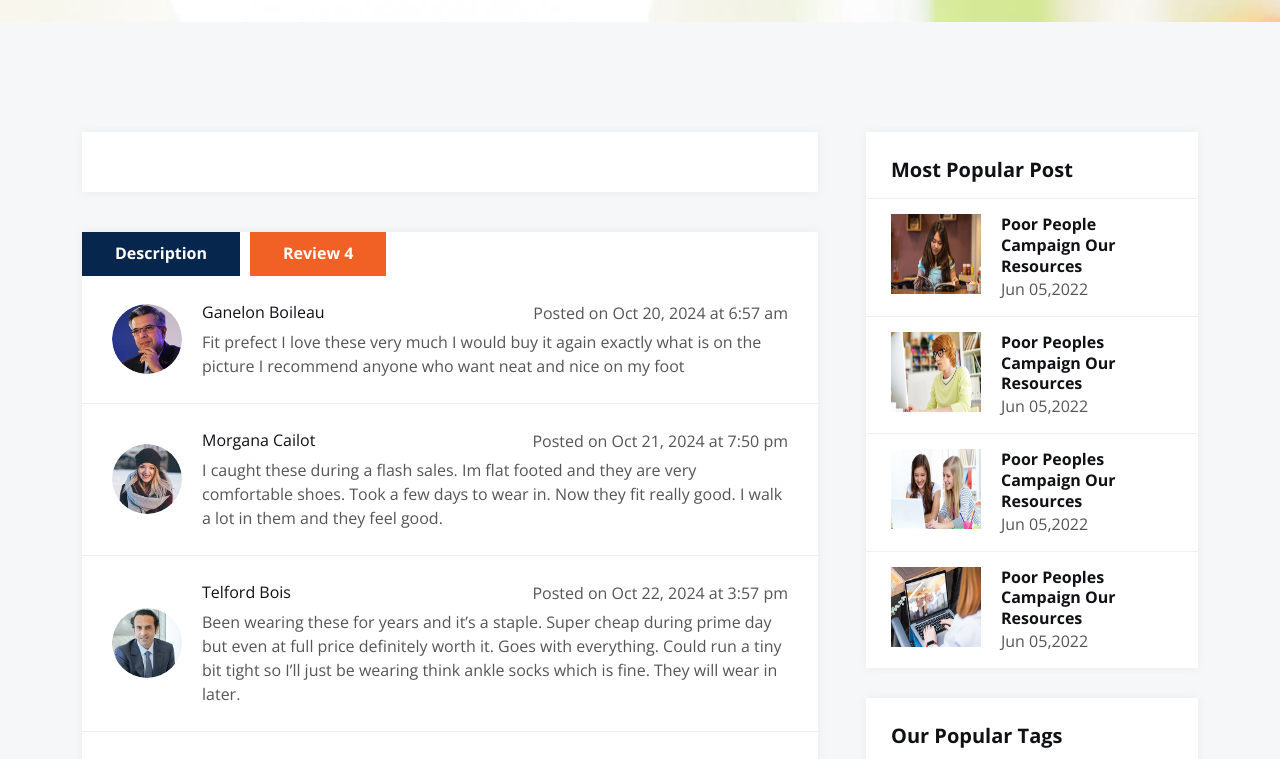
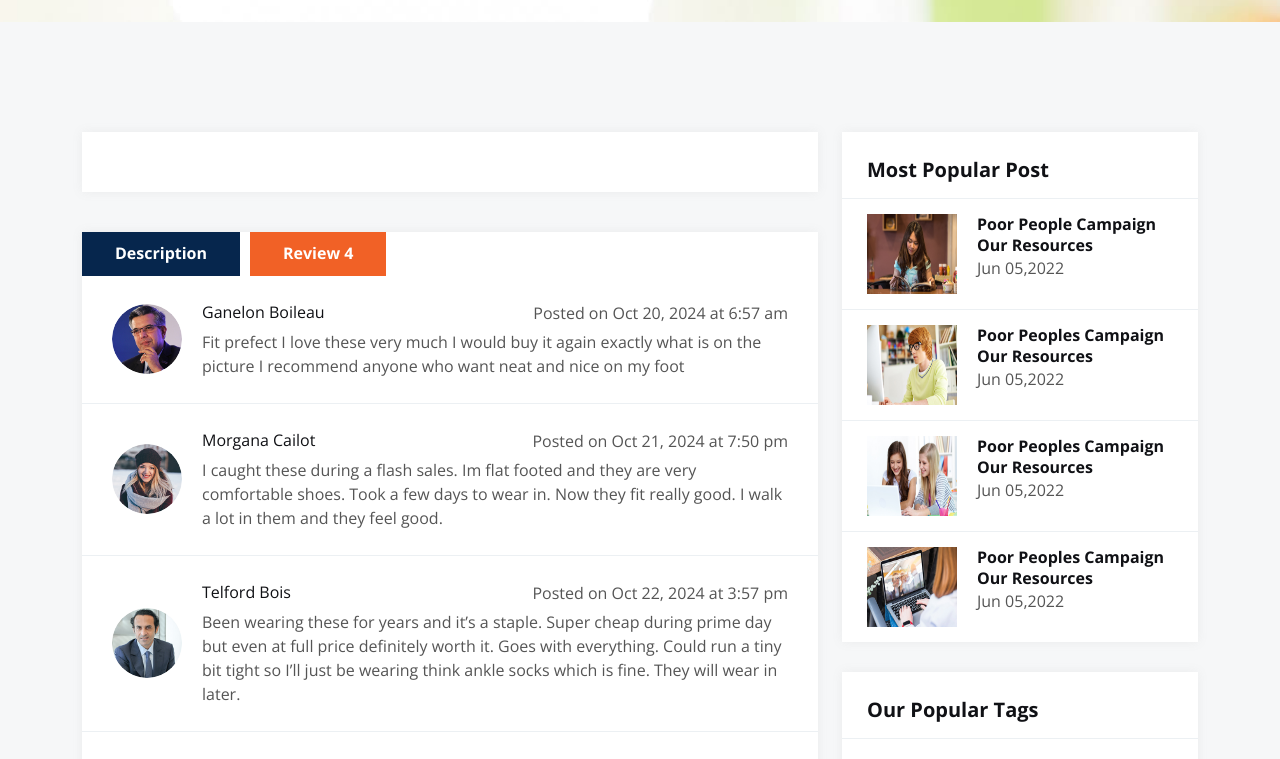
Before and after one commit to it27427/dokanbondhu-ecommerce, a React (Vite) app: page /shop/1 in a window 1280 px wide. Shown: the part 440-1199 px from the top of the page. Built offline with nearby package versions, Linux system fonts and the light colour scheme.

Commit message:
aside className removed

```diff
--- a/src/pages/ProductDetails.jsx
+++ b/src/pages/ProductDetails.jsx
@@ -99,7 +99,7 @@ const ProductDetails = () => {
 
             {/* RIGHT-SIDE */}
             <div className='col-lg-4 col-12'>
-              <aside className='ps-lg-4'>
+              <aside>
                 <PopularPost />
                 <Tags />
               </aside>
```
